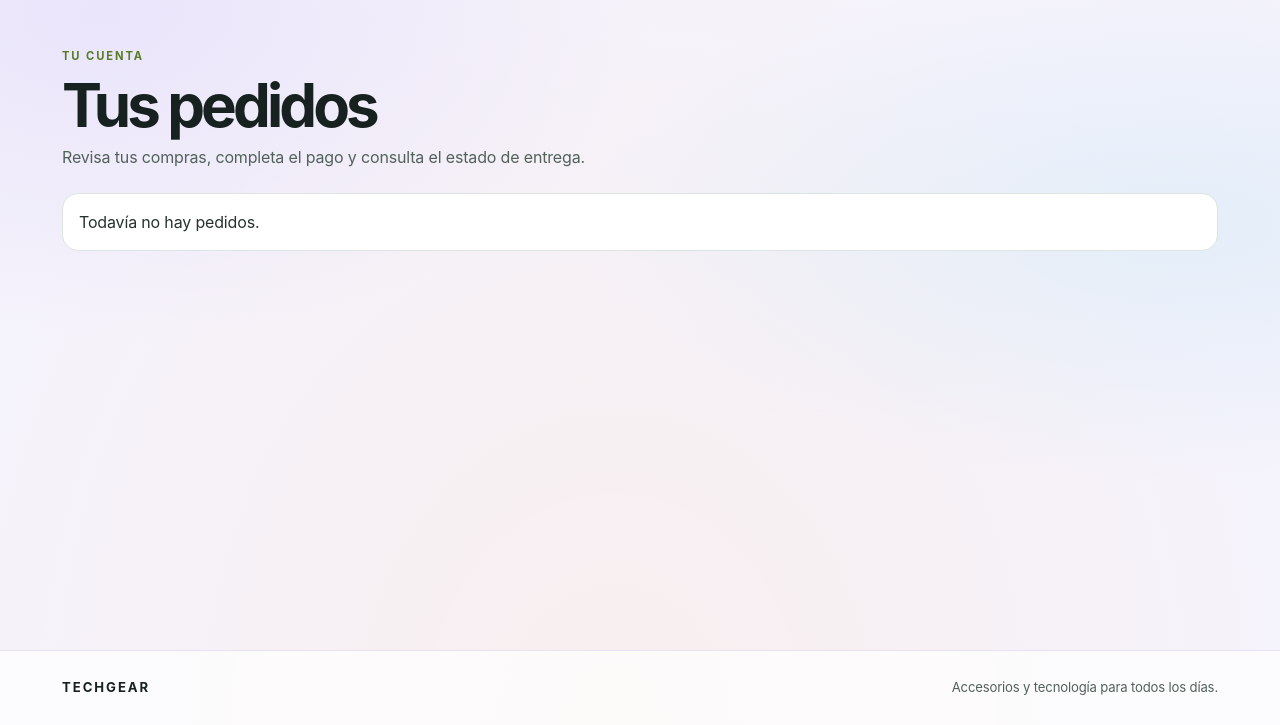
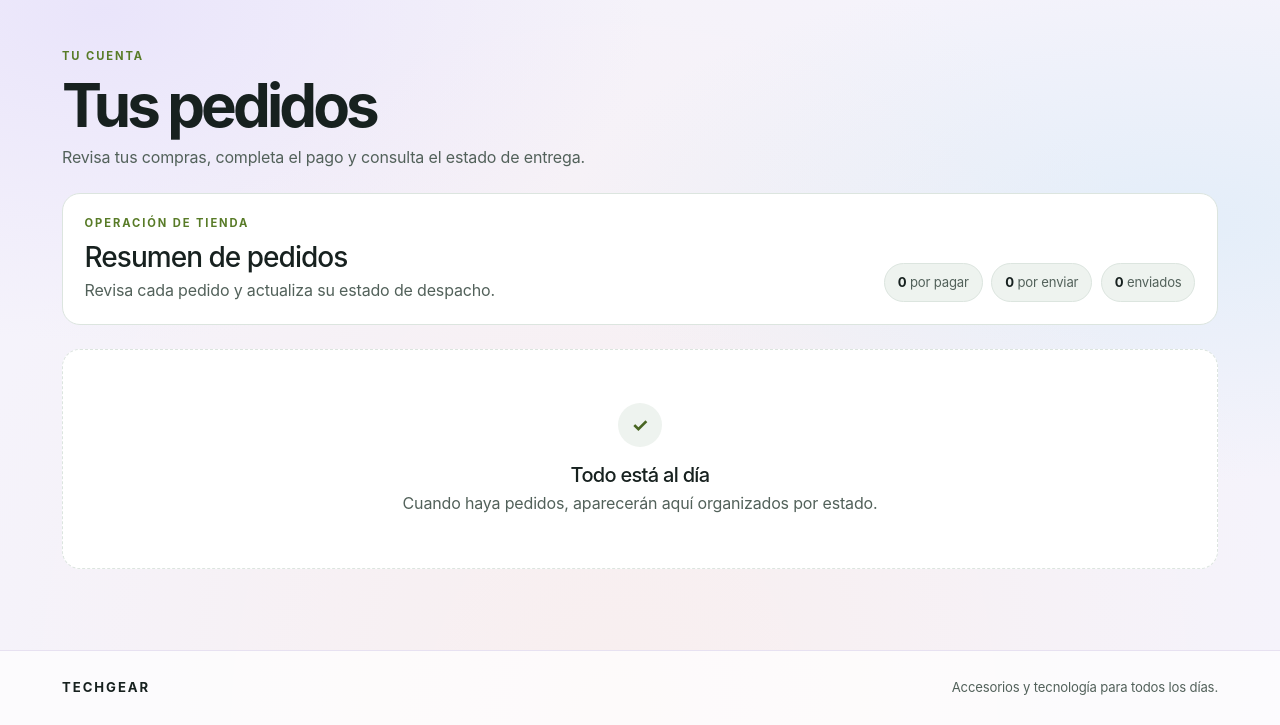
Before and after one commit to 22CarlosNarvaez/FastAPI_t2, a Django app: template techgear_web/store/templates/store/pedidos.html in a window 1280 px wide. Shown: the part 85-810 px from the top of the page. Run offline with Django 5.2, Linux system fonts and the light colour scheme; the template is opened without the code that fills it, so the values that code supplies are empty.

Commit message:
Release v1.0: block out-of-stock orders and localize COP pricing
Disable product quantity and order controls when inventory reaches zero. Format catalog, order, and admin prices as Colombian pesos; point the API documentation link to the configured API_URL; and reorganize the admin order dashboard by payment and shipping status. Add regression tests for these behaviors and document setup, environment variables, API endpoints, testing, and deployment in README.md.

Co-authored-by: Copilot <223556219+Copilot@users.noreply.github.com>

```diff
--- a/techgear_web/store/context_processors.py
+++ b/techgear_web/store/context_processors.py
@@ -1,2 +1,5 @@
+from django.conf import settings
+
+
 def api(request):
-    return {"api_url": request.build_absolute_uri("/").rstrip("/")}
+    return {"api_url": settings.API_URL.rstrip("/")}
--- a/techgear_web/store/static/store/css/theme.css
+++ b/techgear_web/store/static/store/css/theme.css
@@ -237,6 +237,12 @@ h1, h2, h3, h4, h5, h6 { color: var(--tg-text); letter-spacing: -.035em; }
 .product-card .fs-4 { color: #f7f9f7; font-weight: 700 !important; }
 .product-card small { color: #c0c9c3 !important; }
 .product-card .card-footer { padding: 0 1.4rem 1.4rem; border: 0; background: transparent !important; }
+.product-card .btn:disabled {
+  border-color: var(--tg-line);
+  background: var(--tg-surface-raised);
+  color: var(--tg-muted);
+  opacity: 1;
+}
 .product-image {
   height: 235px;
   object-fit: cover;
@@ -377,6 +383,76 @@ h1, h2, h3, h4, h5, h6 { color: var(--tg-text); letter-spacing: -.035em; }
 }
 .admin-table-wrap { overflow-x: auto; border: 1px solid var(--tg-line); border-radius: 16px; }
 .admin-table-wrap .table { margin-bottom: 0; }
+.admin-orders-overview {
+  display: flex;
+  justify-content: space-between;
+  align-items: flex-end;
+  gap: 1.25rem;
+  padding: 1.35rem;
+  border: 1px solid var(--tg-line);
+  border-radius: 18px;
+  background: var(--tg-surface);
+}
+.admin-order-stats { display: flex; flex-wrap: wrap; gap: .55rem; }
+.admin-order-stats span {
+  padding: .55rem .8rem;
+  border: 1px solid var(--tg-line);
+  border-radius: 999px;
+  background: var(--tg-surface-raised);
+  color: var(--tg-muted);
+  font-size: .82rem;
+  white-space: nowrap;
+}
+.admin-order-stats strong { color: var(--tg-text); }
+.admin-order-group-heading {
+  display: flex;
+  align-items: center;
+  gap: .65rem;
+  margin-bottom: 1rem;
+}
+.admin-order-card { border-radius: 16px; }
+.admin-order-card .card-header h4 { letter-spacing: -.02em; }
+.admin-order-shipping {
+  display: grid;
+  grid-template-columns: minmax(0, 2fr) minmax(120px, 1fr) minmax(120px, 1fr);
+  gap: .75rem 1rem;
+  padding-top: 1rem;
+  border-top: 1px solid var(--tg-line);
+}
+.admin-order-shipping div { min-width: 0; }
+.admin-order-shipping dt {
+  margin-bottom: .2rem;
+  color: var(--tg-muted);
+  font-size: .72rem;
+  font-weight: 700;
+  letter-spacing: .06em;
+  text-transform: uppercase;
+}
+.admin-order-shipping dd { margin: 0; overflow-wrap: anywhere; }
+.admin-orders-empty {
+  display: grid;
+  min-height: 220px;
+  place-content: center;
+  justify-items: center;
+  padding: 2rem;
+  border: 1px dashed var(--tg-line);
+  border-radius: 18px;
+  background: var(--tg-surface);
+  text-align: center;
+}
+.admin-orders-empty-icon {
+  display: grid;
+  width: 44px;
+  height: 44px;
+  margin-bottom: 1rem;
+  place-items: center;
+  border-radius: 50%;
+  background: var(--tg-surface-raised);
+  color: #486522;
+  font-size: 1.2rem;
+  font-weight: 750;
+}
+html[data-theme="dark"] .admin-orders-empty-icon { color: var(--tg-accent); }
 
 @media (max-width: 767.98px) {
   .site-nav .container { row-gap: .65rem; padding-block: .6rem !important; }
@@ -387,6 +463,11 @@ h1, h2, h3, h4, h5, h6 { color: var(--tg-text); letter-spacing: -.035em; }
   .catalog-hero { padding-inline: .25rem; }
   .catalog-hero .page-title { font-size: clamp(2.2rem, 12vw, 3.2rem); }
   .site-footer .container { justify-content: center !important; padding-block: 1.1rem; text-align: center; }
+  .admin-orders-overview { align-items: stretch; flex-direction: column; padding: 1rem; }
+  .admin-order-stats { display: grid; grid-template-columns: repeat(auto-fit, minmax(110px, 1fr)); }
+  .admin-order-stats span { text-align: center; white-space: normal; }
+  .admin-order-shipping { grid-template-columns: 1fr 1fr; }
+  .admin-order-shipping div:first-child { grid-column: 1 / -1; }
 }
 
 @media (prefers-reduced-motion: reduce) {
--- a/techgear_web/store/templates/store/panel_admin.html
+++ b/techgear_web/store/templates/store/panel_admin.html
@@ -1,4 +1,5 @@
 {% extends "store/base.html" %}
+{% load store_formatting %}
 {% block title %}Panel Admin{% endblock %}
 {% block content %}
 <div class="mb-4">
@@ -30,7 +31,7 @@
       {% for p in productos %}
       <tr>
         <td>{{ p.nombre }}</td><td>{{ p.categoria }}</td>
-        <td>${{ p.precio|floatformat:2 }}</td><td>{{ p.stock }}</td>
+        <td>{{ p.precio|cop }}</td><td>{{ p.stock }}</td>
         <td class="text-end">
           <form method="post" action="{% url 'eliminar_producto' p.id %}" onsubmit="return confirm('¿Eliminar?')">
             {% csrf_token %}<button class="btn btn-sm btn-outline-danger">Eliminar</button>
--- a/techgear_web/store/templates/store/pedidos.html
+++ b/techgear_web/store/templates/store/pedidos.html
@@ -1,4 +1,5 @@
 {% extends "store/base.html" %}
+{% load store_formatting %}
 {% block title %}Pedidos{% endblock %}
 {% block content %}
 <div class="mb-4">
@@ -38,21 +39,21 @@
           <div class="order-item px-3 py-3 d-flex align-items-center justify-content-between gap-3">
             <div class="min-w-0">
               <div class="fw-semibold text-truncate">{{ i.nombre }}</div>
-              <div class="small text-secondary">{{ i.cantidad }} × ${{ i.precio_unitario|floatformat:2 }}</div>
+              <div class="small text-secondary">{{ i.cantidad }} × {{ i.precio_unitario|cop }}</div>
               {% if i.especificaciones %}
                 <ul class="small text-secondary ps-3 mt-2 mb-0">
                   {% for especificacion in i.especificaciones %}<li>{{ especificacion }}</li>{% endfor %}
                 </ul>
               {% endif %}
             </div>
-            <span class="fw-semibold text-nowrap">${{ i.subtotal|floatformat:2 }}</span>
+            <span class="fw-semibold text-nowrap">{{ i.subtotal|cop }}</span>
           </div>
           {% endfor %}
         </div>
         <div class="card-footer border-0 p-3">
           <div class="order-summary px-3 py-2 d-flex justify-content-between align-items-center">
             <span class="text-secondary">Total del pedido</span>
-            <strong class="fs-5">${{ p.total|floatformat:2 }}</strong>
+            <strong class="fs-5">{{ p.total|cop }}</strong>
           </div>
         </div>
       </article>
@@ -195,7 +196,7 @@
               </ul>
             {% endif %}
           </div>
-          <strong>${{ i.subtotal|floatformat:2 }}</strong>
+          <strong>{{ i.subtotal|cop }}</strong>
         </div>
         {% endfor %}
         <div class="small text-secondary mt-3">
@@ -204,7 +205,7 @@
         </div>
       </div>
       <div class="card-footer bg-white d-flex justify-content-between align-items-center gap-2">
-        <span>Total pagado · {{ p.metodo_pago|title }} · ${{ p.total|floatformat:2 }}</span>
+        <span>Total pagado · {{ p.metodo_pago|title }} · {{ p.total|cop }}</span>
         <form method="post" action="{% url 'marcar_pedido_recibido' p.id %}">
           {% csrf_token %}
           <button class="btn btn-outline-success btn-sm rounded-pill px-3 text-nowrap" type="submit"
@@ -236,7 +237,7 @@
               </ul>
             {% endif %}
           </div>
-          <strong>${{ i.subtotal|floatformat:2 }}</strong>
+          <strong>{{ i.subtotal|cop }}</strong>
         </div>
         {% endfor %}
         <div class="small text-secondary mt-3">
@@ -245,7 +246,7 @@
         </div>
       </div>
       <div class="card-footer bg-white d-flex justify-content-between align-items-center gap-2">
-        <span>Total · {{ p.metodo_pago|title }} · ${{ p.total|floatformat:2 }}</span>
+        <span>Total · {{ p.metodo_pago|title }} · {{ p.total|cop }}</span>
         <form method="post" action="{% url 'marcar_pedido_recibido' p.id %}">
           {% csrf_token %}
           <button class="btn btn-outline-success btn-sm rounded-pill px-3 text-nowrap" type="submit"
@@ -261,106 +262,158 @@
   {% endif %}
 
 {% else %}
+  <section class="admin-orders" aria-label="Gestión de pedidos">
+    <div class="admin-orders-overview mb-4">
+      <div>
+        <div class="eyebrow">Operación de tienda</div>
+        <h2 class="h3 mb-1">Resumen de pedidos</h2>
+        <p class="text-secondary mb-0">Revisa cada pedido y actualiza su estado de despacho.</p>
+      </div>
+      <div class="admin-order-stats" aria-label="Conteo de pedidos por estado">
+        <span><strong>{{ pedidos_pendientes|length }}</strong> por pagar</span>
+        <span><strong>{{ pedidos_por_enviar|length }}</strong> por enviar</span>
+        <span><strong>{{ pedidos_enviados|length }}</strong> enviados</span>
+      </div>
+    </div>
+
+    {% if pedidos_pendientes or pedidos_por_enviar or pedidos_enviados %}
       {% if pedidos_pendientes %}
-  <section class="mb-5">
-    <h2 class="h4 mb-3">Pendientes de pago</h2>
+      <section class="admin-order-group mb-5" aria-labelledby="admin-pendientes-heading">
+        <div class="admin-order-group-heading">
+          <h3 class="h5 mb-0" id="admin-pendientes-heading">Pendientes de pago</h3>
+          <span class="badge rounded-pill text-bg-warning">{{ pedidos_pendientes|length }}</span>
+        </div>
         {% for p in pedidos_pendientes %}
-    <article class="card order-card shadow-sm mb-3">
-      <div class="card-header p-3 d-flex justify-content-between flex-wrap gap-2">
-        <strong>Pedido #{{ p.id|slice:":8" }} · {{ p.usuario_email }}</strong>
+        <article class="card order-card admin-order-card mb-3">
+          <header class="card-header d-flex justify-content-between align-items-start flex-wrap gap-2 p-3">
+            <div>
+              <h4 class="h6 mb-1">Pedido #{{ p.id|slice:":8" }}</h4>
+              <span class="small text-secondary">{{ p.usuario_email }}</span>
+            </div>
             <span class="badge rounded-pill text-bg-warning">Pendiente de pago</span>
-      </div>
+          </header>
           <div class="card-body p-3">
             {% for i in p.items %}
-        <div class="order-item py-2 d-flex justify-content-between">
+            <div class="order-item admin-order-item py-2 d-flex justify-content-between gap-3">
               <div>
-            <span>{{ i.nombre }} × {{ i.cantidad }}</span>
+                <span>{{ i.nombre }} <span class="text-secondary">× {{ i.cantidad }}</span></span>
                 {% if i.especificaciones %}
                   <ul class="small text-secondary ps-3 mt-2 mb-0">
                     {% for especificacion in i.especificaciones %}<li>{{ especificacion }}</li>{% endfor %}
                   </ul>
                 {% endif %}
               </div>
-          <strong>${{ i.subtotal|floatformat:2 }}</strong>
+              <strong class="text-nowrap">{{ i.subtotal|cop }}</strong>
             </div>
             {% endfor %}
           </div>
-      <div class="card-footer bg-white text-end fw-bold">Total: ${{ p.total|floatformat:2 }}</div>
+          <footer class="card-footer d-flex justify-content-between align-items-center gap-3 p-3">
+            <span class="text-secondary">Total del pedido</span>
+            <strong>{{ p.total|cop }}</strong>
+          </footer>
         </article>
         {% endfor %}
       </section>
       {% endif %}
 
       {% if pedidos_por_enviar %}
-  <section class="mb-5">
-    <h2 class="h4 mb-3">Pendientes por enviar</h2>
+      <section class="admin-order-group mb-5" aria-labelledby="admin-envio-heading">
+        <div class="admin-order-group-heading">
+          <h3 class="h5 mb-0" id="admin-envio-heading">Pendientes por enviar</h3>
+          <span class="badge rounded-pill text-bg-info">{{ pedidos_por_enviar|length }}</span>
+        </div>
         {% for p in pedidos_por_enviar %}
-    <article class="card order-card shadow-sm mb-3">
-      <div class="card-header p-3 d-flex justify-content-between flex-wrap gap-2">
-        <strong>Pedido #{{ p.id|slice:":8" }} · {{ p.usuario_email }}</strong>
+        <article class="card order-card admin-order-card mb-3">
+          <header class="card-header d-flex justify-content-between align-items-start flex-wrap gap-2 p-3">
+            <div>
+              <h4 class="h6 mb-1">Pedido #{{ p.id|slice:":8" }}</h4>
+              <span class="small text-secondary">{{ p.usuario_email }}</span>
+            </div>
             <span class="badge rounded-pill text-bg-info">Preparando envío</span>
-      </div>
+          </header>
           <div class="card-body p-3">
             {% for i in p.items %}
-        <div class="order-item py-2 d-flex justify-content-between">
+            <div class="order-item admin-order-item py-2 d-flex justify-content-between gap-3">
               <div>
-            <span>{{ i.nombre }} × {{ i.cantidad }}</span>
+                <span>{{ i.nombre }} <span class="text-secondary">× {{ i.cantidad }}</span></span>
                 {% if i.especificaciones %}
                   <ul class="small text-secondary ps-3 mt-2 mb-0">
                     {% for especificacion in i.especificaciones %}<li>{{ especificacion }}</li>{% endfor %}
                   </ul>
                 {% endif %}
               </div>
-          <strong>${{ i.subtotal|floatformat:2 }}</strong>
+              <strong class="text-nowrap">{{ i.subtotal|cop }}</strong>
             </div>
             {% endfor %}
-        <div class="small text-secondary mt-3"><strong>Dirección:</strong> {{ p.direccion_envio }} · <strong>Celular:</strong> {{ p.telefono_envio }} · <strong>C.P.:</strong> {{ p.codigo_postal }}</div>
+            <dl class="admin-order-shipping mb-0 mt-3">
+              <div><dt>Dirección</dt><dd>{{ p.direccion_envio }}</dd></div>
+              <div><dt>Celular</dt><dd>{{ p.telefono_envio }}</dd></div>
+              <div><dt>Código postal</dt><dd>{{ p.codigo_postal }}</dd></div>
+            </dl>
           </div>
-      <div class="card-footer bg-white d-flex justify-content-between align-items-center">
-        <span>Total: <strong>${{ p.total|floatformat:2 }}</strong></span>
+          <footer class="card-footer d-flex justify-content-between align-items-center flex-wrap gap-3 p-3">
+            <span class="text-secondary">Total · <strong>{{ p.total|cop }}</strong></span>
             <form method="post" action="{% url 'marcar_pedido_enviado' p.id %}">
-          {% csrf_token %}<button class="btn btn-success btn-sm rounded-pill px-3" type="submit">Marcar como enviado</button>
+              {% csrf_token %}
+              <button class="btn btn-success btn-sm rounded-pill px-3" type="submit">Marcar como enviado</button>
             </form>
-      </div>
+          </footer>
         </article>
         {% endfor %}
       </section>
       {% endif %}
 
       {% if pedidos_enviados %}
-  <section class="mb-5">
-    <h2 class="h4 mb-3">Enviados</h2>
+      <section class="admin-order-group mb-5" aria-labelledby="admin-enviados-heading">
+        <div class="admin-order-group-heading">
+          <h3 class="h5 mb-0" id="admin-enviados-heading">Enviados</h3>
+          <span class="badge rounded-pill text-bg-success">{{ pedidos_enviados|length }}</span>
+        </div>
         {% for p in pedidos_enviados %}
-    <article class="card order-card shadow-sm mb-3">
-      <div class="card-header p-3 d-flex justify-content-between flex-wrap gap-2">
-        <strong>Pedido #{{ p.id|slice:":8" }} · {{ p.usuario_email }}</strong>
+        <article class="card order-card admin-order-card mb-3">
+          <header class="card-header d-flex justify-content-between align-items-start flex-wrap gap-2 p-3">
+            <div>
+              <h4 class="h6 mb-1">Pedido #{{ p.id|slice:":8" }}</h4>
+              <span class="small text-secondary">{{ p.usuario_email }}</span>
+            </div>
             <span class="badge rounded-pill text-bg-success">Enviado</span>
-      </div>
+          </header>
           <div class="card-body p-3">
             {% for i in p.items %}
-        <div class="order-item py-2 d-flex justify-content-between">
+            <div class="order-item admin-order-item py-2 d-flex justify-content-between gap-3">
               <div>
-            <span>{{ i.nombre }} × {{ i.cantidad }}</span>
+                <span>{{ i.nombre }} <span class="text-secondary">× {{ i.cantidad }}</span></span>
                 {% if i.especificaciones %}
                   <ul class="small text-secondary ps-3 mt-2 mb-0">
                     {% for especificacion in i.especificaciones %}<li>{{ especificacion }}</li>{% endfor %}
                   </ul>
                 {% endif %}
               </div>
-          <strong>${{ i.subtotal|floatformat:2 }}</strong>
+              <strong class="text-nowrap">{{ i.subtotal|cop }}</strong>
             </div>
             {% endfor %}
-        <div class="small text-secondary mt-3"><strong>Dirección:</strong> {{ p.direccion_envio }} · <strong>Celular:</strong> {{ p.telefono_envio }} · <strong>C.P.:</strong> {{ p.codigo_postal }}</div>
+            <dl class="admin-order-shipping mb-0 mt-3">
+              <div><dt>Dirección</dt><dd>{{ p.direccion_envio }}</dd></div>
+              <div><dt>Celular</dt><dd>{{ p.telefono_envio }}</dd></div>
+              <div><dt>Código postal</dt><dd>{{ p.codigo_postal }}</dd></div>
+            </dl>
           </div>
-      <div class="card-footer bg-white text-end fw-bold">Total: ${{ p.total|floatformat:2 }}</div>
+          <footer class="card-footer d-flex justify-content-between align-items-center gap-3 p-3">
+            <span class="text-secondary">Total del pedido</span>
+            <strong>{{ p.total|cop }}</strong>
+          </footer>
         </article>
         {% endfor %}
       </section>
       {% endif %}
-
-  {% if not pedidos %}
-  <div class="alert alert-light border rounded-4">Todavía no hay pedidos.</div>
+    {% else %}
+      <div class="admin-orders-empty" role="status">
+        <span class="admin-orders-empty-icon" aria-hidden="true">✓</span>
+        <h3 class="h5 mb-1">Todo está al día</h3>
+        <p class="text-secondary mb-0">Cuando haya pedidos, aparecerán aquí organizados por estado.</p>
+      </div>
     {% endif %}
+  </section>
 {% endif %}
 
 {% if request.session.usuario.rol == "cliente" %}
@@ -390,10 +443,11 @@
         0
       );
       cantidad.textContent = seleccionados.length;
-      total.textContent = `$${suma.toLocaleString("es-CO", {
-        minimumFractionDigits: 2,
-        maximumFractionDigits: 2
-      })}`;
+      total.textContent = new Intl.NumberFormat("es-CO", {
+        style: "currency",
+        currency: "COP",
+        maximumFractionDigits: 0
+      }).format(suma);
       abrirPago.disabled = seleccionados.length === 0;
       botonConfirmar.disabled = seleccionados.length === 0;
       if (seleccionados.length === 0) checkout.hidden = true;
--- a/techgear_web/store/views.py
+++ b/techgear_web/store/views.py
@@ -1,6 +1,5 @@
 import re
 
-from django.conf import settings
 from django.contrib import messages
 from django.shortcuts import redirect, render
 from django.views.decorators.http import require_http_methods, require_POST
@@ -8,9 +7,6 @@ from django.views.decorators.http import require_http_methods, require_POST
 from . import api_client
 from .api_client import APIError
 from .decorators import admin_required, login_required
-
-
-FASTAPI_URL = settings.API_URL
 
 
 def _agregar_especificaciones_genericas(producto):
```
Also changed, not shown: techgear_web/store/templates/store/catalogo.html (+11 -4 lines), techgear_web/store/templatetags/store_formatting.py (added, +11 -0 lines), techgear_web/store/tests.py (+99 -0 lines), README.md, techgear_web/store/templatetags/__init__.py (added). Lines whose indentation alone changed are shown as unchanged.
